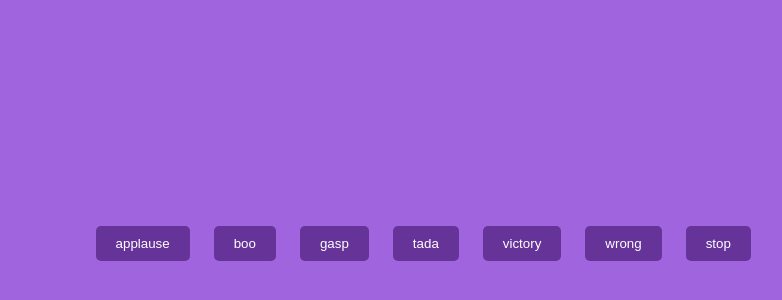
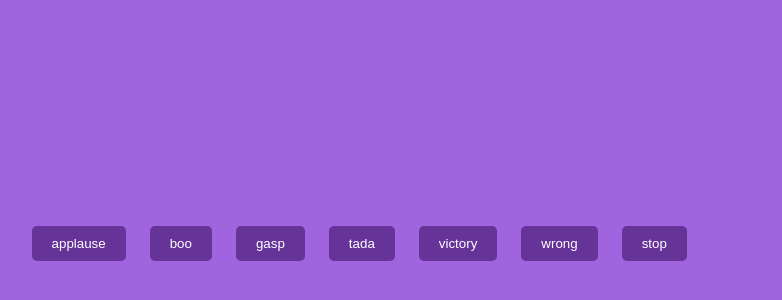
Before and after one commit to acciojob/Soundbar-AffanShaikh100, a website: page main.html in a window 1280 px wide. Shown: the part 112-412 px from the top of the page, without its empty margins (12-794 px from the left). Drawn offline with Linux system fonts and the light colour scheme.

Commit message:
created a submission

```diff
--- a/main.html
+++ b/main.html
@@ -10,16 +10,16 @@
 	<!-- the entire body must be written by student -->
     <script type="text/javascript" src="./script.js">
 </script>
-	<div class="audio">
-	<button>applause</button>
-	<button>boo</button>
-	<button>gasp</button>
-	<button>tada</button>
-	<button>victory</button>
-	<button>wrong</button>
-	<button>stop</button>
+	<section class="audio">
+	<button class="btn">applause</button>
+	<button class="btn">boo</button>
+	<button class="btn">gasp</button>
+	<button class="btn">tada</button>
+	<button class="btn">victory</button>
+	<button class="btn">wrong</button>
+	<button class="stop">stop</button>
 
-	</div>
+	</section>
 
 </body>
 
--- a/styles.css
+++ b/styles.css
@@ -15,5 +15,5 @@ button{
 	margin: 10px;
 	position:relative;
 	top: 40vh;
-	left:7vw;
+	left:2vw;
 }
```
